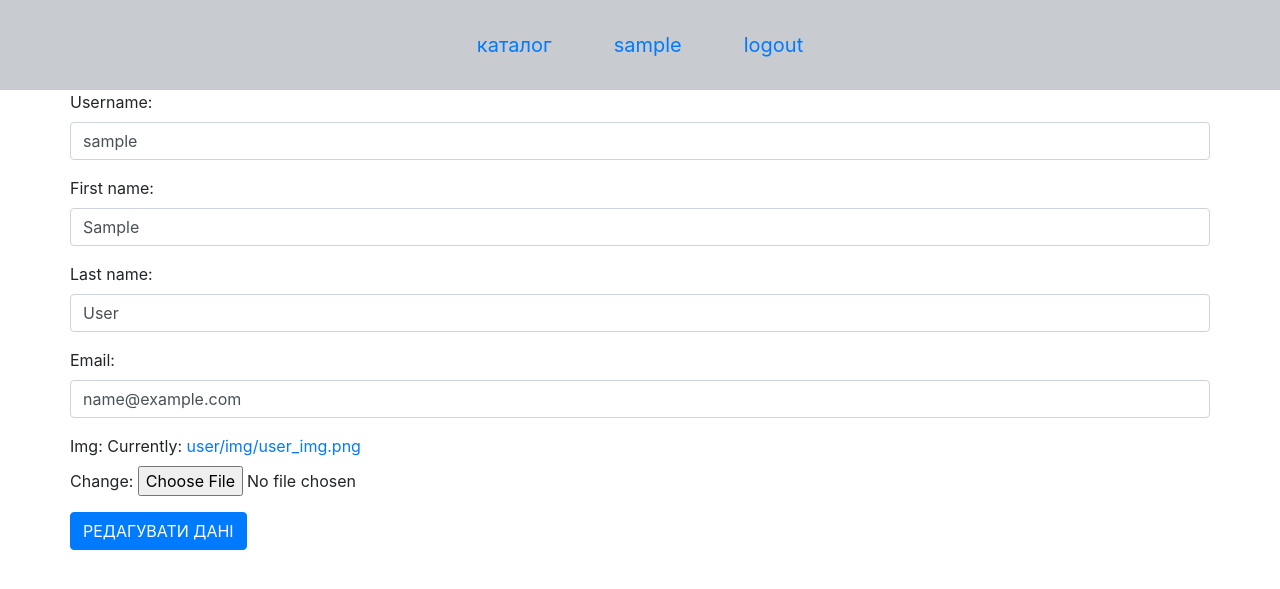
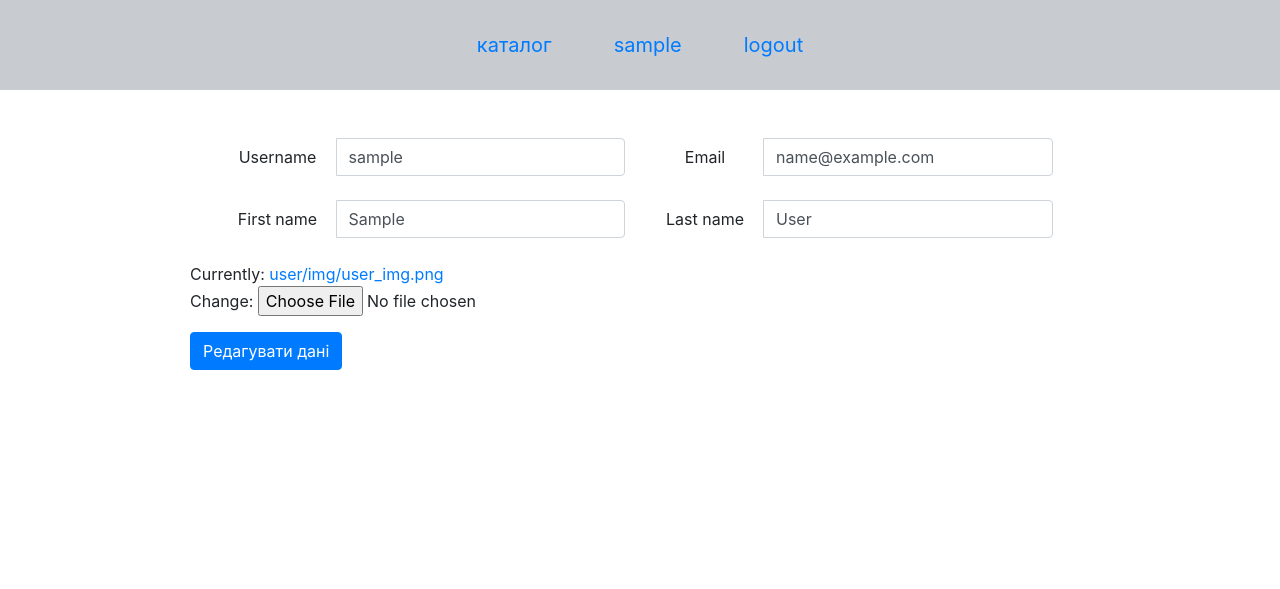
Before and after one commit to saindi/Internet-shop, a Django app: page /user/edit-data/ in a window 1280 px wide. Shown: the top 589 px of the page. Run offline with Django 4.2, Linux system fonts and the light colour scheme; the visitor is signed in with stand-in values (Sample User, id 1); some libraries are stand-ins or nearby versions.

Commit message:
add style

```diff
--- /dev/null
+++ b/static/css/edit_user_data.css
@@ -0,0 +1,28 @@
+.right-col {
+    display: flex;
+    justify-content: flex-end;
+  }
+
+.input-group {
+    max-width: 520px;
+}
+
+.label {
+    margin: auto auto;
+    width: 100px;
+}
+
+.item-btn {
+    margin-left: 95px;
+}
+
+.select-img {
+    margin-left: 120px;
+}
+
+.errorlist {
+    list-style-type: none;
+    padding: 0;
+    color: #ff0000;
+    text-align: center;
+}
--- a/user/forms.py
+++ b/user/forms.py
@@ -95,6 +95,10 @@ class EditUserDataForm(forms.ModelForm):
 
 
 class EditUserPasswordForm(forms.ModelForm):
+    password = forms.CharField(label=False,
+                               widget=forms.PasswordInput(attrs={"class": "form-control",
+                                                                 "placeholder": "password",
+                                                                 "value": ""}))
     password2 = forms.CharField(label=False,
                                 widget=forms.PasswordInput(attrs={"class": "form-control",
                                                                   "placeholder": "Confirm password"}))
@@ -102,9 +106,6 @@ class EditUserPasswordForm(forms.ModelForm):
     class Meta:
         model = UserModel
         fields = ['password']
-        widgets = {'password': forms.PasswordInput(attrs={"class": "form-control",
-                                                          "placeholder": "password",
-                                                          "value": ""})}
 
     def clean(self):
         password = self.cleaned_data["password"]
--- a/user/templates/user/edit_user_data.html
+++ b/user/templates/user/edit_user_data.html
@@ -1,16 +1,64 @@
 {% extends 'base.html' %}
 {% load static %}
+
+{% block head %}
+    <link rel="stylesheet" href=" {% static '/css/edit_user_data.css' %}">
+{% endblock %}
+
 
 {% block content %}
     <div class="container p-0">
         <form method="post" enctype="multipart/form-data">
-                  {% csrf_token %}
+            {% csrf_token %}
 
-                  {{ form.as_p }}
+            <div class="m-4">
+                {{ form.errors }}
+            </div>
 
-                  <div class="d-grid">
-                        <button class="btn btn-primary btn-login text-uppercase fw-bold" type="submit">Редагувати дані</button>
-                  </div>
-            </form>
+            <div class="row w-75 m-auto text-center">
+
+                <div class="col-12 col-lg-6">
+
+                    <div class="input-group mt-4">
+                        <div class="label mr-2">
+                            {{ form.username.label }}
+                        </div>
+
+                        {{ form.username }}
+                    </div>
+
+                    <div class="input-group mt-4">
+                        <div class="label mr-2">
+                            {{ form.first_name.label }}
+                        </div>
+
+                        {{ form.first_name }}
+                    </div>
+                </div>
+
+                <div class="col-12 col-lg-6">
+                    <div class="input-group mt-4">
+                        <div class="label mr-2">
+                            {{ form.email.label }}
+                        </div>
+
+                        {{ form.email }}
+                    </div>
+
+                    <div class="input-group mt-4">
+                        <div class="label mr-2 ">
+                            {{ form.last_name.label }}
+                        </div>
+
+                        {{ form.last_name }}
+                    </div>
+                </div>
+            </div>
+
+            <div class="select-img mt-4">
+                <p>{{ form.img }}</p>
+                <button class="btn btn-primary btn-login" type="submit">Редагувати дані</button>
+            </div>
+        </form>
     </div>
 {% endblock %}
--- a/user/templates/user/signin.html
+++ b/user/templates/user/signin.html
@@ -13,7 +13,7 @@
       <div class="col-sm-9 col-md-7 col-lg-5 mx-auto">
         <div class="card border-0 shadow rounded-3 my-5">
           <div class="card-body p-4 p-sm-5">
-            <h5 class="card-title text-center mb-4 fw-light fs-5">Sign In</h5>
+            <h5 class="card-title text-center mb-3 fw-light fs-5">Sign In</h5>
               <form method="post">
                   {% csrf_token %}
 
--- a/user/views.py
+++ b/user/views.py
@@ -95,4 +95,4 @@ def edit_user_password_view(request: HttpRequest) -> HttpResponse:
     else:
         form = EditUserPasswordForm(instance=request.user)
 
-    return render(request, 'user/edit_user_data.html', {"form": form})
+    return render(request, 'user/edit_user_password.html', {"form": form})
```
Also changed, not shown: user/templates/user/edit_user_password.html (+20 -3 lines), user/templates/user/signup.html (+20 -2 lines).
